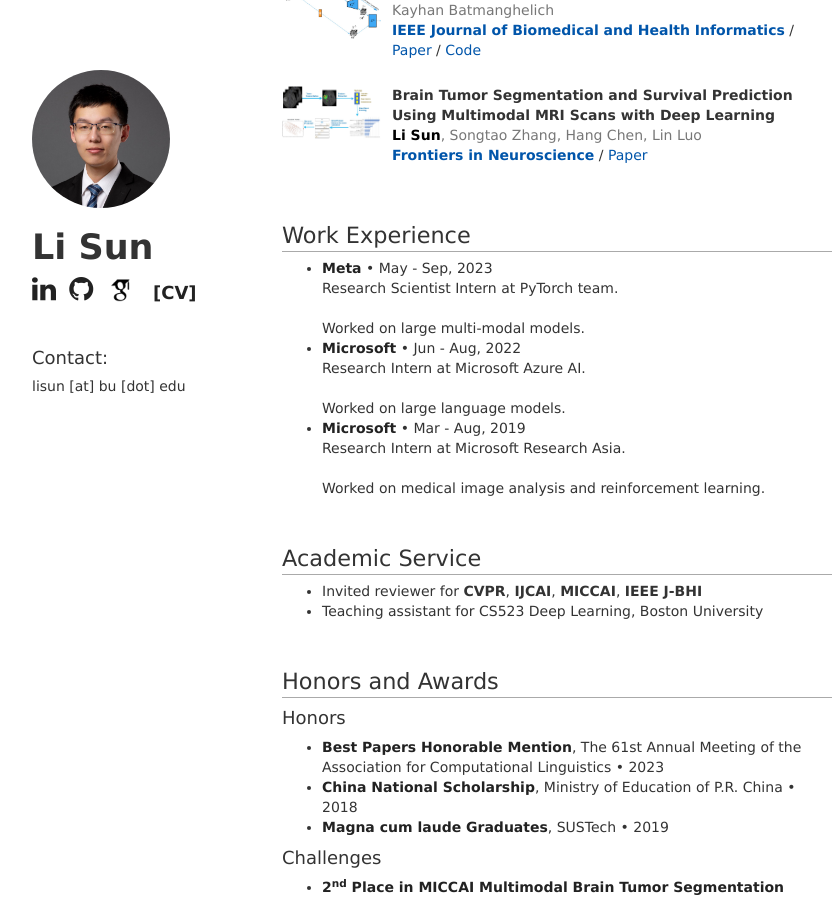
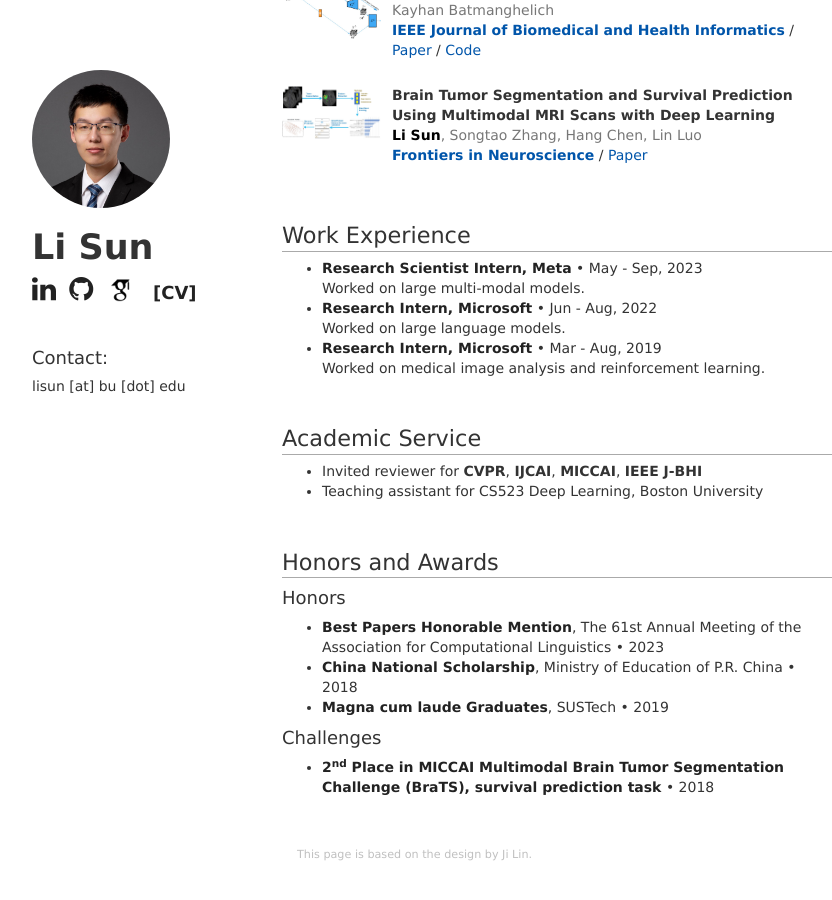
Before and after one commit to lisun-ai/lisun-ai.github.io, a Jekyll site: the page built from README.md, in a window 1280 px wide and 900 px high, scrolled down 900 px. Shown: the whole window, without its empty margins (208-1040 px from the left). Built offline with Jekyll 4.4.1, drawn with Linux system fonts in a browser that asks for light colours; our own code applies the rules of GitHub Pages for plain Markdown files; part of the change alters nothing that is shown.

Commit message:
Update default.html

```diff
--- a/_layouts/default.html
+++ b/_layouts/default.html
@@ -277,17 +277,17 @@
             <section  id="work">
 	            <h2>Work Experience</h2>
 	            <ul>
-		    <li><strong>Meta</strong>  &bull; May - Sep, 2023
-		         <br> Research Scientist Intern at PyTorch team. </br>
+		    <li><strong>Research Scientist Intern, Meta</strong>  &bull; May - Sep, 2023
+		         <!--  <br> Research Scientist Intern at PyTorch team. </br> -->
 			 <br> Worked on large multi-modal models. </br>
                     </li>
-	            <li><strong>Microsoft</strong>  &bull; Jun - Aug, 2022
-			 <br> Research Intern at Microsoft Azure AI. </br>
+	            <li><strong>Research Intern, Microsoft</strong>  &bull; Jun - Aug, 2022
+			 <!--  <br> Research Intern at Microsoft Azure AI. </br> -->
 			 <br> Worked on large language models. </br>
                     </li>
-                    <li><strong>Microsoft</strong> &bull; Mar - Aug, 2019
+                    <li><strong>Research Intern, Microsoft</strong> &bull; Mar - Aug, 2019
                         <!--  <br> Mentor: <a href="https://www.microsoft.com/en-us/research/people/echang/">Eric Chang</a> -->
-			 <br> Research Intern at Microsoft Research Asia. </br>
+			 <!--  <br> Research Intern at Microsoft Research Asia. </br> -->
                          <br> Worked on medical image analysis and reinforcement learning. </br>
                     </li>
 	            </ul>
```
